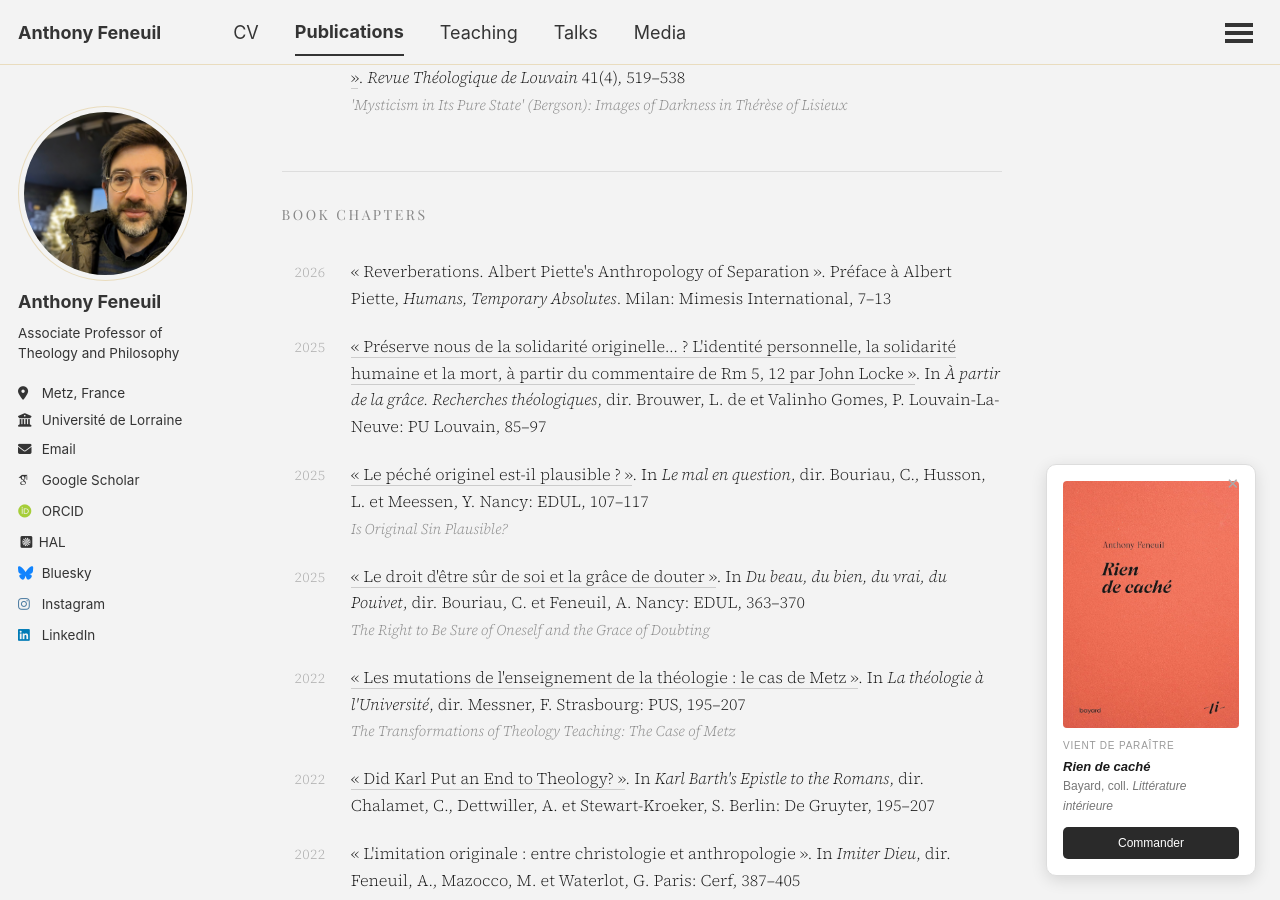
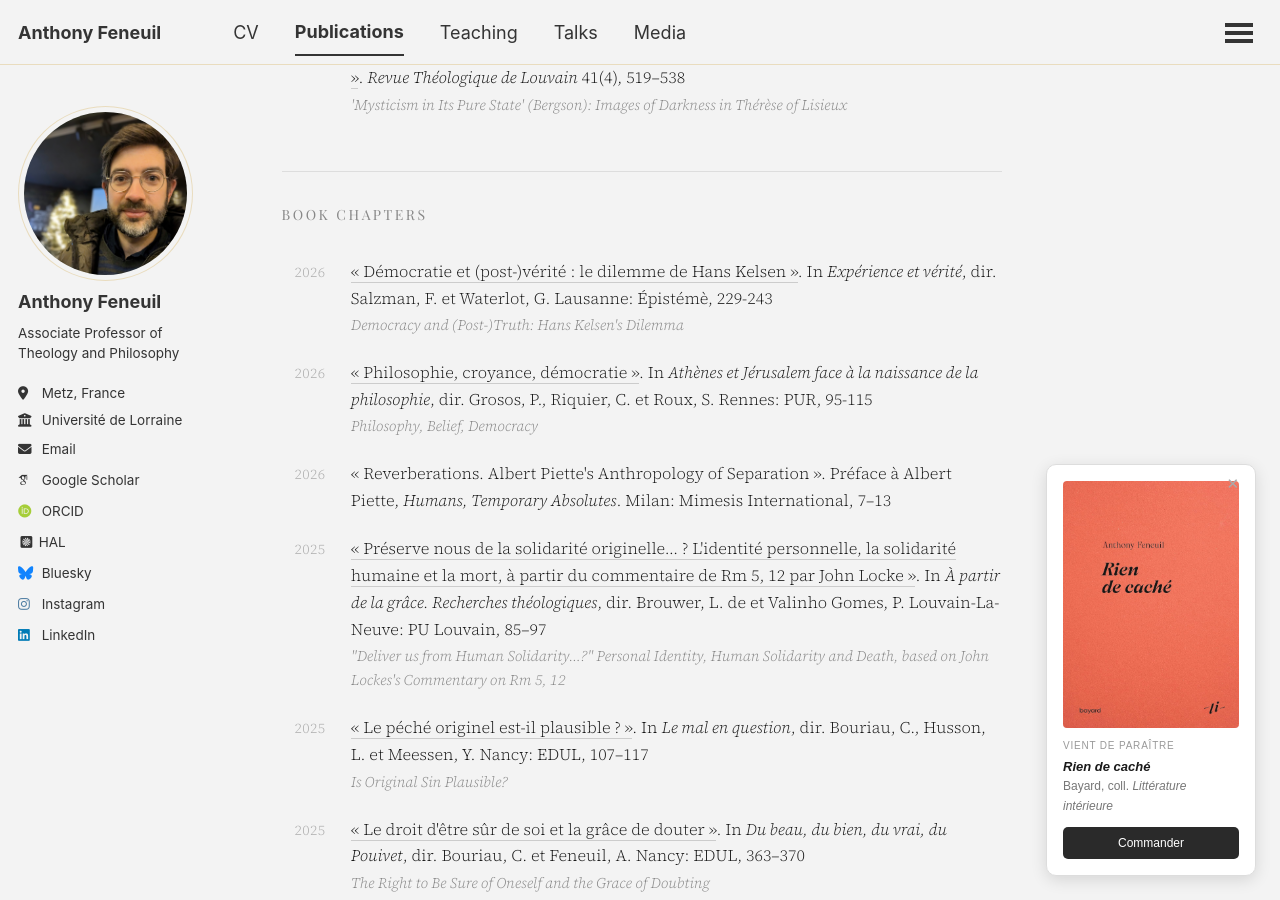
Before and after one commit to anfnl/anfnl.github.io, a Jekyll site: the page built from _pages/publications.md, in a window 1280 px wide and 900 px high, scrolled down 3796 px. Built offline with Jekyll 4.4.1, drawn with Linux system fonts in a browser that asks for light colours; some web fonts are replaced; a script that is not in the unit is left out.

Commit message:
Update publications.md

```diff
--- a/_pages/publications.md
+++ b/_pages/publications.md
@@ -139,9 +139,13 @@ header: false
 
 <p class="pub-section-title">Book Chapters</p>
 
+<div class="pub-entry"><div class="pub-year">2026</div><div class="pub-body"><a href="https://www.editionsepisteme.org/produit/60/9782889157099/experience-et-verite-s">« Démocratie et (post-)vérité : le dilemme de Hans Kelsen »</a>. In <em>Expérience et vérité</em>, dir. Salzman, F. et Waterlot, G. Lausanne: Épistémè, 229-243<span class="pub-translation">Democracy and (Post-)Truth: Hans Kelsen's Dilemma</span></div></div>
+
+<div class="pub-entry"><div class="pub-year">2026</div><div class="pub-body"><a href="https://pur-editions.fr/product/10616/athenes-et-jerusalem-face-a-la-naissance-de-la-philosophie">« Philosophie, croyance, démocratie »</a>. In <em>Athènes et Jérusalem face à la naissance de la philosophie</em>, dir. Grosos, P., Riquier, C. et Roux, S. Rennes: PUR, 95-115<span class="pub-translation">Philosophy, Belief, Democracy</span></div></div>
+
 <div class="pub-entry"><div class="pub-year">2026</div><div class="pub-body">« Reverberations. Albert Piette's Anthropology of Separation ». Préface à Albert Piette, <em>Humans, Temporary Absolutes</em>. Milan: Mimesis International, 7–13</div></div>
 
-<div class="pub-entry"><div class="pub-year">2025</div><div class="pub-body"><a href="https://pul.uclouvain.be/book/?GCOI=29303100706490">« Préserve nous de la solidarité originelle… ? L'identité personnelle, la solidarité humaine et la mort, à partir du commentaire de Rm 5, 12 par John Locke »</a>. In <em>À partir de la grâce. Recherches théologiques</em>, dir. Brouwer, L. de et Valinho Gomes, P. Louvain-La-Neuve: PU Louvain, 85–97</div></div>
+<div class="pub-entry"><div class="pub-year">2025</div><div class="pub-body"><a href="https://pul.uclouvain.be/book/?GCOI=29303100706490">« Préserve nous de la solidarité originelle… ? L'identité personnelle, la solidarité humaine et la mort, à partir du commentaire de Rm 5, 12 par John Locke »</a>. In <em>À partir de la grâce. Recherches théologiques</em>, dir. Brouwer, L. de et Valinho Gomes, P. Louvain-La-Neuve: PU Louvain, 85–97<span class="pub-translation">"Deliver us from Human Solidarity...?" Personal Identity, Human Solidarity and Death, based on John Lockes's Commentary on Rm 5, 12</span></div></div>
 
 <div class="pub-entry"><div class="pub-year">2025</div><div class="pub-body"><a href="https://doi.org/10.62688/edul/b9782384512140/09">« Le péché originel est-il plausible ? »</a>. In <em>Le mal en question</em>, dir. Bouriau, C., Husson, L. et Meessen, Y. Nancy: EDUL, 107–117<span class="pub-translation">Is Original Sin Plausible?</span></div></div>
 
```
